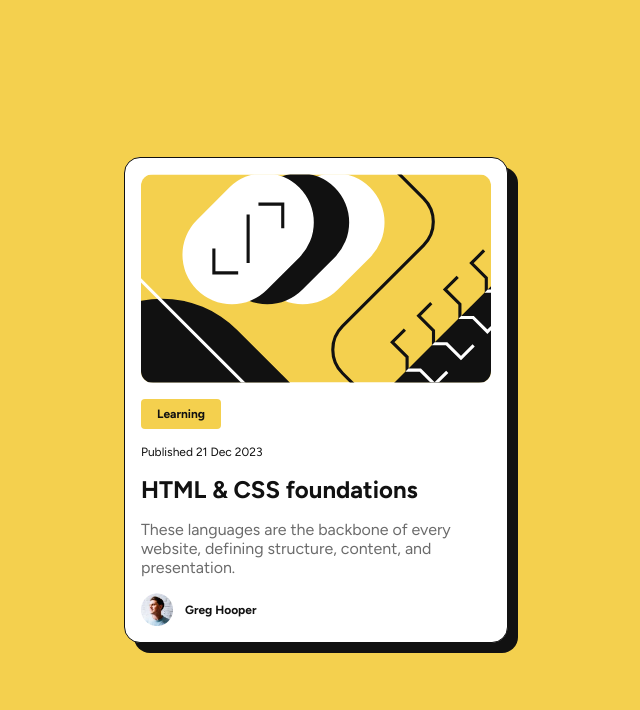
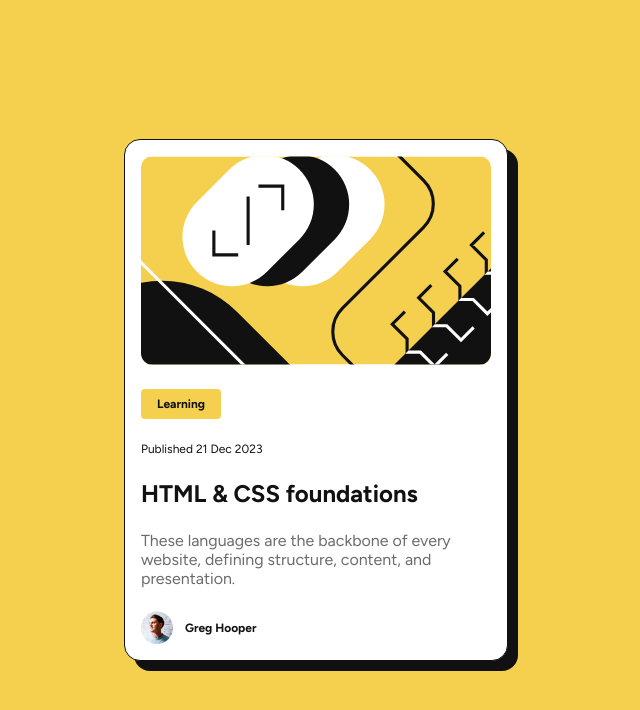
Before and after one commit to skipperr254/blog-preview-card, a plain HTML site: page index.html in a window 1280 px wide. Shown: the whole page, without its empty margins (324-964 px from the left). Drawn offline with Linux system fonts and the light colour scheme.

Commit message:
Change height of card container

```diff
--- a/styles.css
+++ b/styles.css
@@ -31,13 +31,14 @@ img {
 .card {
     background-color: var(--white);
     max-width: 24rem;
+    min-height: 522px;
     padding: 1rem;
     border: 1px solid var(--gray-950);
     border-radius: 1rem;
     color: var(--gray-950);
     display: flex;
     flex-direction: column;
-    gap: 1rem;
+    justify-content: space-between;
     box-shadow: 10px 10px 0px 0px var(--gray-950);
     -webkit-box-shadow: 10px 10px 0px 0px var(--gray-950);
     -moz-box-shadow: 10px 10px 0px 0px var(--gray-950);
```
